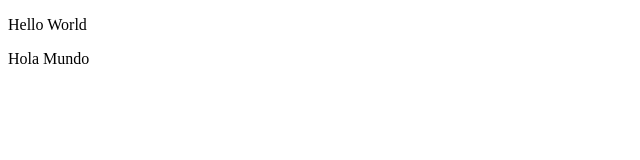
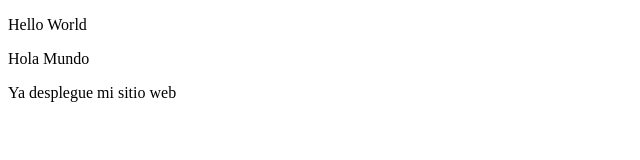
Before and after one commit to LedaHuerta/miPrimeraWeb, a plain HTML site: page src/index.html in a window 1280 px wide. Shown: the whole page, without its empty margins (0-640 px from the left). Drawn offline with Linux system fonts and the light colour scheme.

Commit message:
agregando parrafo

```diff
--- a/src/index.html
+++ b/src/index.html
@@ -10,5 +10,6 @@
     <body>
         <p>Hello World</p>
         <p>Hola Mundo</p>
+        <p>Ya desplegue mi sitio web</p>
     </body>
 </html>
```
